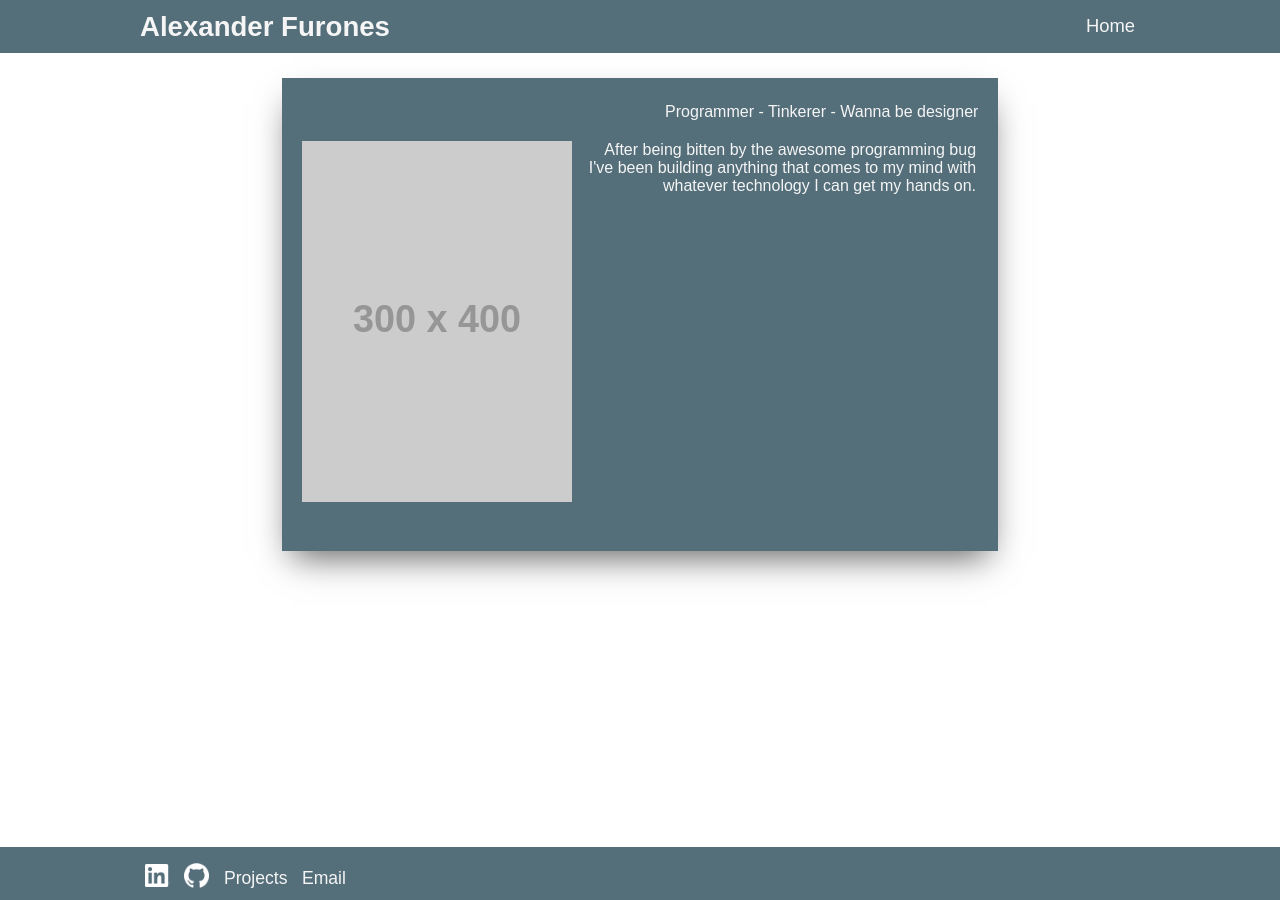
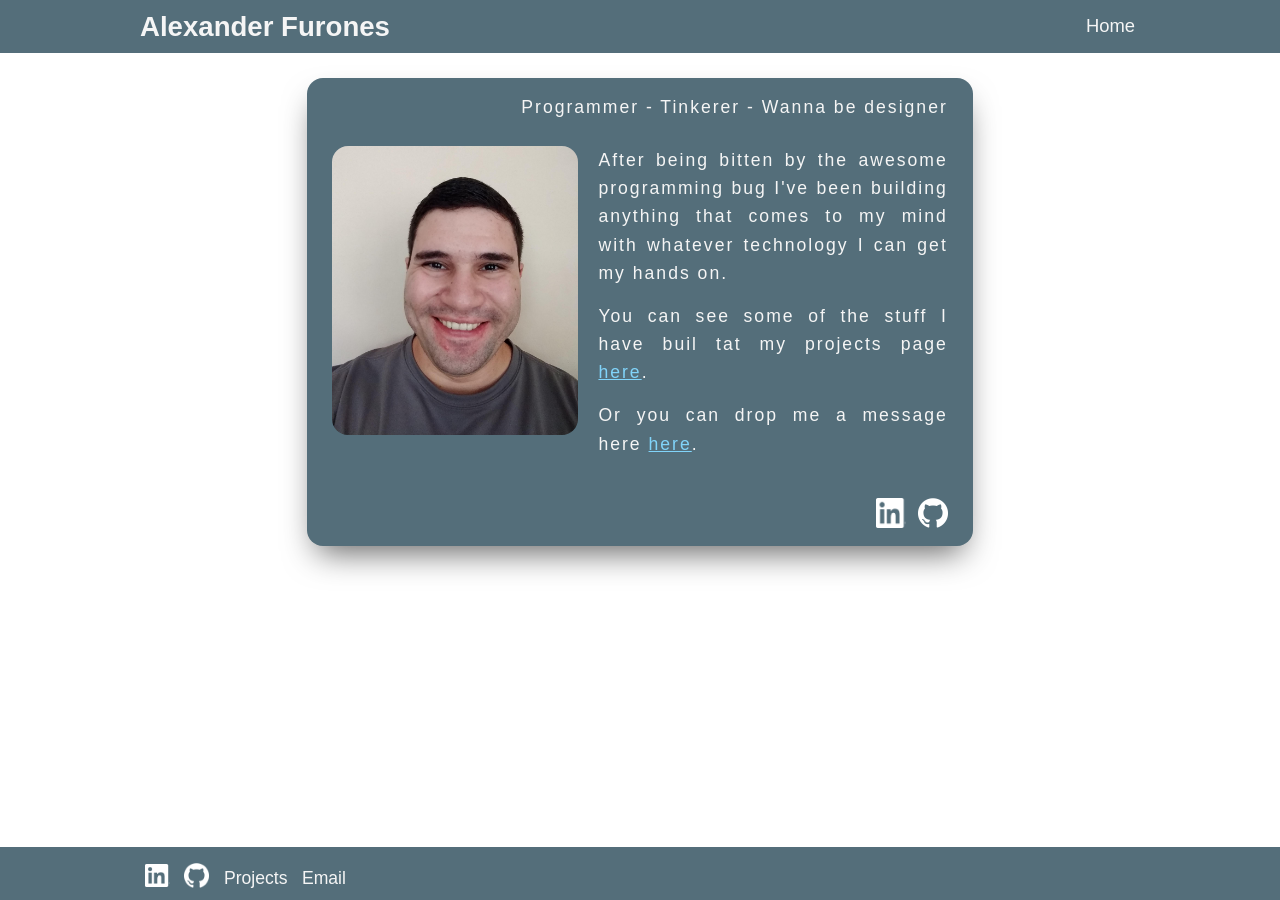
Before and after one commit to alexfuro/portfolio, a Jekyll site: the page built from index.html, in a window 1280 px wide. Built offline with Jekyll 4.4.1, drawn with Linux system fonts in a browser that asks for light colours.

Commit message:
Redesign on profile page

```diff
--- a/_sass/_index.scss
+++ b/_sass/_index.scss
@@ -1,76 +1,83 @@
 .profile-card {
-  width: 70%;
-  padding: 25px 20px;
+  width: 65%;
   margin: 0 auto;
   background-color: $base-color;
   box-shadow: 0 16px 33px -10px #616161;
-  p {
   color: $text-color-light;
+  font-size: 1.1em;
+  line-height: 1.6em;
+  letter-spacing: 2px;
+  border-radius: 16px;
+  .profile-body {
+    display: flex;
+    flex-wrap: wrap;
+    padding: 25px;
   }
   .profile-header {
     p {
+      padding: 15px 25px 0 25px;
       text-align: right;
     }
   }
   .profile-image {
     display: inline-block;
     width: 40%;
-    padding: 20px 0;
     img {
       width: 100%;
+      border-radius: 16px;
     }
   }
   .profile-summary {
     display: inline-block;
-    max-width: 59%;
-    vertical-align: top;
+    max-width: 60%;
+    padding-left: 20px;
     p {
-      padding-top: 20px;
-      text-align: right;
+      padding-bottom: 15px;
+      text-align: justify;
+    }
+    a {
+      color: $text-color-standout;
+      text-decoration: underline;
+    }
+  }
+  .profile-footer {
+    width: 100%;
+    .social-links {
+      float: right;
+      padding-right: 25px;
+      padding-bottom: 10px;
+      li {
+        display: inline;
+        list-style: none;
+        padding-left: 5px;
+      }
+      img {
+        width: 30px;
+        height: 30px;
       }
     }
   }
-@media only screen and (max-width: 780px) {
-  .profile-card {
-    width: 85%;
+  .profile-footer:after {
+    content: "";
+    display: table;
+    clear: right;
   }
 }
-@media only screen and (max-width: 650px) {
+
+@media only screen and (max-width: 1100px) {
   .profile-card {
-    width: 95%;
+    width: 100%;
   }
 }
-@media only screen and (max-width: 574px) {
-  .profile-card {
+@media only screen and (max-width: 720px) {
+  .profile-body {
+    display: inline-block;
+    .profile-image {
       width: 100%;
-    .profile-image {
-      display: block;
-      width: 100%;
-      padding: 20px 0;
-      img {
-        display: block;
-        max-height: 300px;
-        width: auto;
-        margin: 0 auto;
-      }
     }
     .profile-summary {
-      display: block;
       max-width: 100%;
-      p {
-        text-align: justify;
+      padding-left: 0;
     }
   }
 }
-}
-@media only screen and (max-width: 340px) {
-  .profile-card {
-    .profile-image {
-      img {
-        max-height: 300px;
-        width: 100%;
-        margin: 0;
-      }
-    }
-  }
-}
--- a/css/main.scss
+++ b/css/main.scss
@@ -6,6 +6,7 @@ $base-color: #546E7A;
 $base-highlight: #EEEEEE;
 $text-color-light: #F5F5F5;
 $text-color-dark: #616161;
+$text-color-standout: #81D4FA;
 
 @import 'reset';
 @import 'header';
--- a/index.html
+++ b/index.html
@@ -7,13 +7,27 @@ layout: default
   <div class='profile-header'>
     <p>Programmer - Tinkerer - Wanna be designer</p>
   </div>
+  <div class="profile-body">
     <div class='profile-image'>
-    <img src='http://via.placeholder.com/300x400' alt='alexander furones'>
+      <img src='../images/profile/profile.jpg' alt='alexander furones'>
     </div>
     <div class='profile-summary'>
       <p>
         After being bitten by the awesome programming bug I've been building anything
         that comes to my mind with whatever technology I can get my hands on.
       </p>
+      <p>
+        You can see some of the stuff I have buil tat my projects page <a href="/projects">here</a>.
+      </p>
+      <p>
+        Or you can drop me a message here <a href="mailto:{{ site.email }}">here</a>.
+      </p>
     </div>
   </div>
+  <div class="profile-footer">
+    <ul class="social-links">
+      <li><a href="{{ site.linkedin }}"><img src="../images/icons/In-White-128px-R.png"></a></li>
+      <li><a href="{{ site.github_url }}"><img src="../images/icons/GitHub-Mark-Light-120px-plus.png"></a></li>
+    </ul>
+  </div>
+</div>
```
Also changed, not shown: images/profile/profile.jpg (added). Lines whose indentation alone changed are shown as unchanged.
